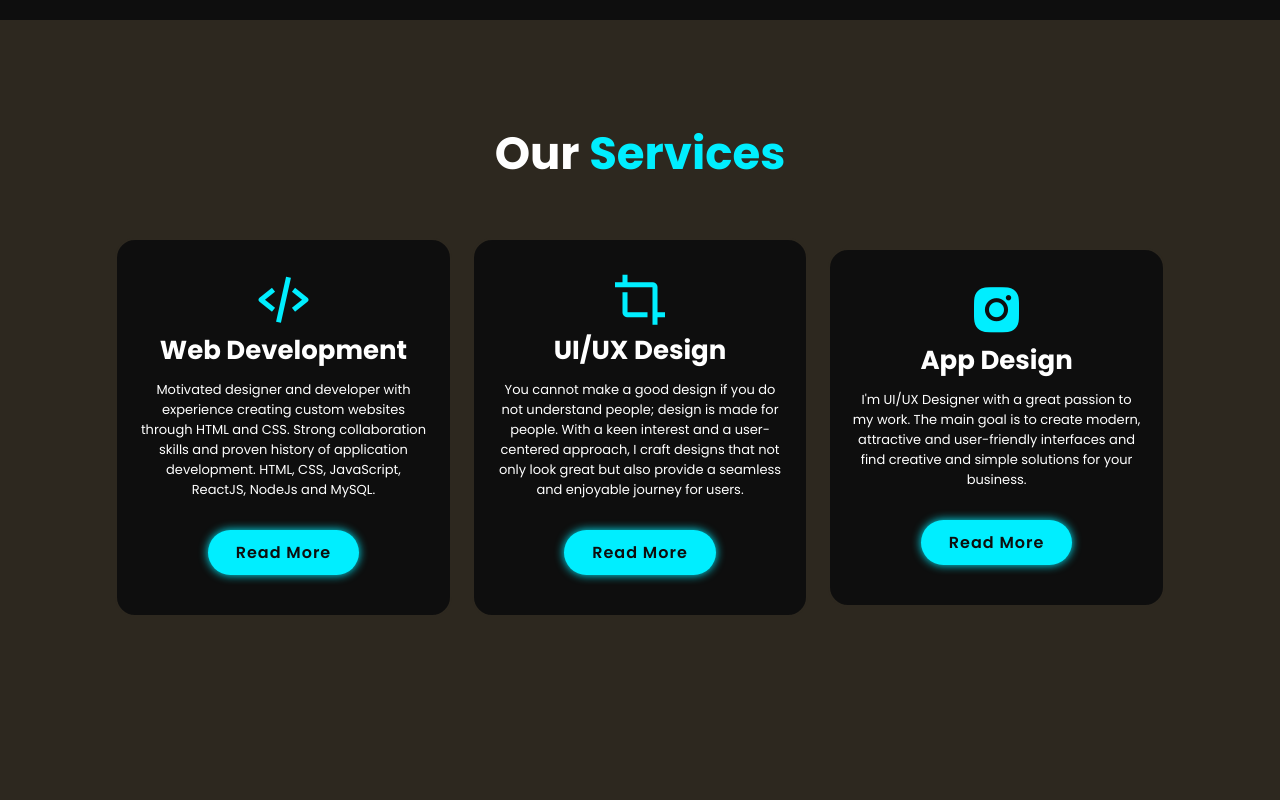
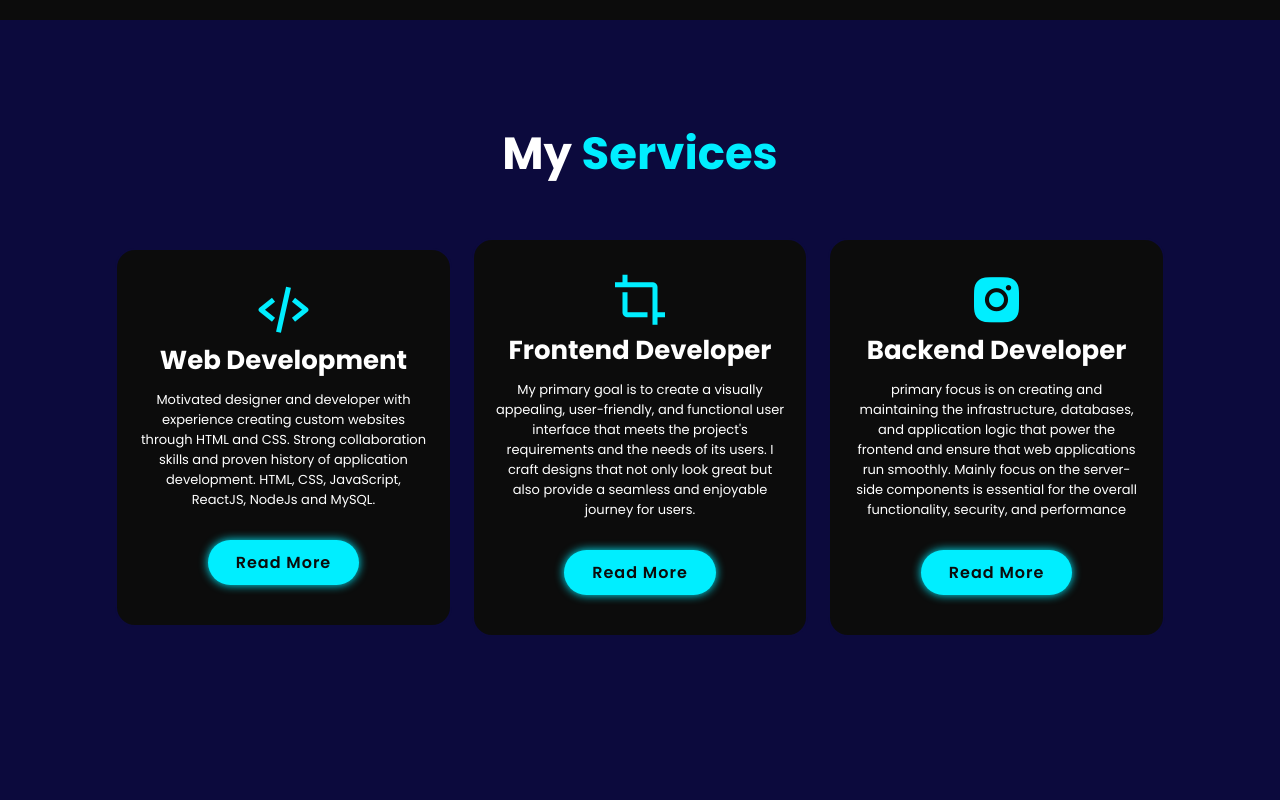
Before and after one commit to Simransinha456/Portfolio-Html-CSS-CA3-Project, a plain HTML site: page index.html in a window 1280 px wide. Shown: the part 1580-2380 px from the top of the page. Drawn offline with nearby package versions, Linux system fonts and the light colour scheme.

Commit message:
changes in css

```diff
--- a/index.html
+++ b/index.html
@@ -7,7 +7,7 @@
     <meta name="viewport" content="width=device-width,initial-scale=1.0">
     <title>RESPONSIVE PERSONAL PORTFOLIO WEBSITE </title>
     <link href='https://unpkg.com/boxicons@2.1.4/css/boxicons.min.css' rel='stylesheet'>
-    <link rel="stylesheet"  href="style.css">
+    <link rel="stylesheet" href="style.css">
 </head>
 
 <body>
@@ -60,7 +60,7 @@
         </div>
     </section>
     <section class="services" id="services">
-        <h2 class="heading">Our<span> Services</span></h2>
+        <h2 class="heading">My<span> Services</span></h2>
 
         <div class="services-container">
             <div class="services-box">
@@ -74,18 +74,20 @@
 
             <div class="services-box">
                 <i class='bx bx-crop'></i>
-                <h3>UI/UX Design</h3>
-                <p>You cannot make a good design if you do not understand people; design is made for people. With a keen
-                    interest and a user-centered approach, I craft designs that not only look great but also
+                <h3>Frontend Developer</h3>
+                <p> My primary goal is to create a visually appealing, user-friendly, and functional user interface that
+                    meets the project's requirements and the needs of its users. I craft designs that not only look
+                    great but also
                     provide a seamless and enjoyable journey for users.</p>
                 <a href="#" class="btn">Read More</a>
             </div>
 
             <div class="services-box">
                 <i class='bx bxl-instagram-alt'></i>
-                <h3>App Design</h3>
-                <p>I'm UI/UX Designer with a great passion to my work. The main goal is to create modern, attractive and
-                    user-friendly interfaces and find creative and simple solutions for your business.
+                <h3>Backend Developer</h3>
+                <p> primary focus is on creating and maintaining the infrastructure, databases, and application logic
+                    that power the frontend and ensure that web applications run smoothly. Mainly focus on the
+                    server-side components is essential for the overall functionality, security, and performance
                 </p>
                 <a href="#" class="btn">Read More</a>
             </div>
--- a/style.css
+++ b/style.css
@@ -13,8 +13,8 @@
 }
 
 :root {
-   --bg-color: #2d281f;
-   --second-bg-color: #0e0e0e;
+   --bg-color: rgb(12, 10, 61);
+   --second-bg-color: #0c0c0c;
    --text-color: #fff;
    --main-color: #0ef;
 }
```
